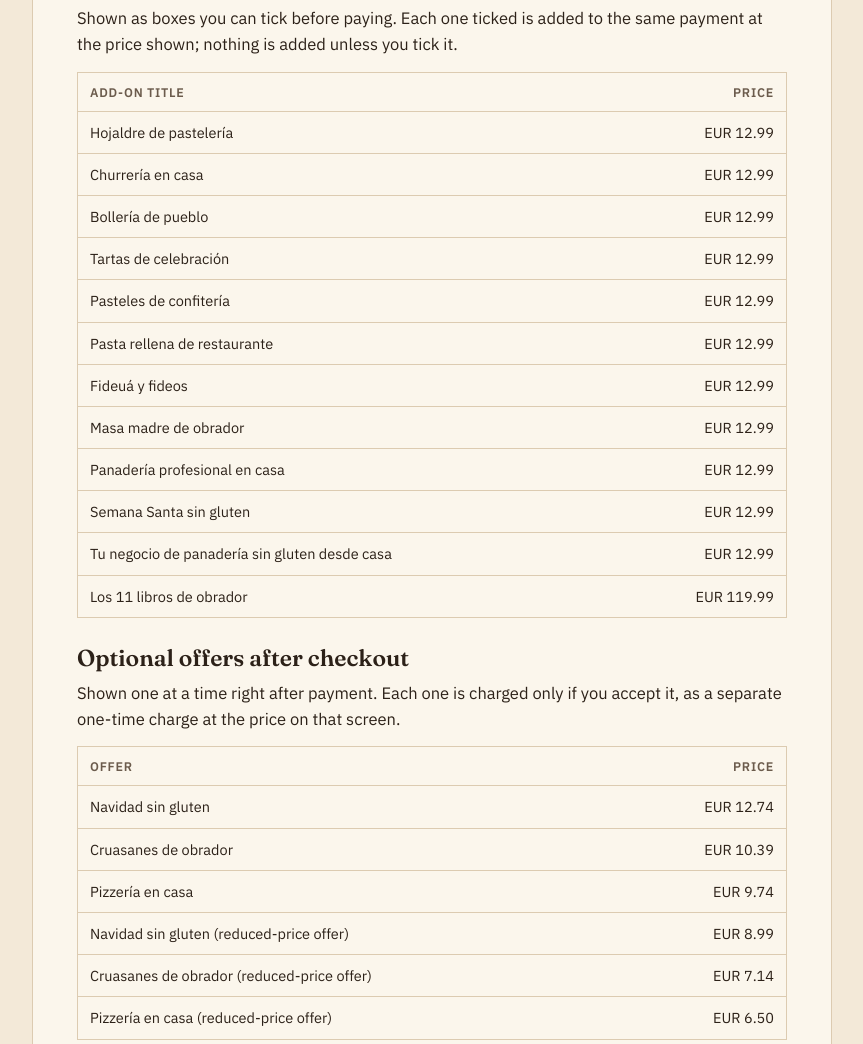
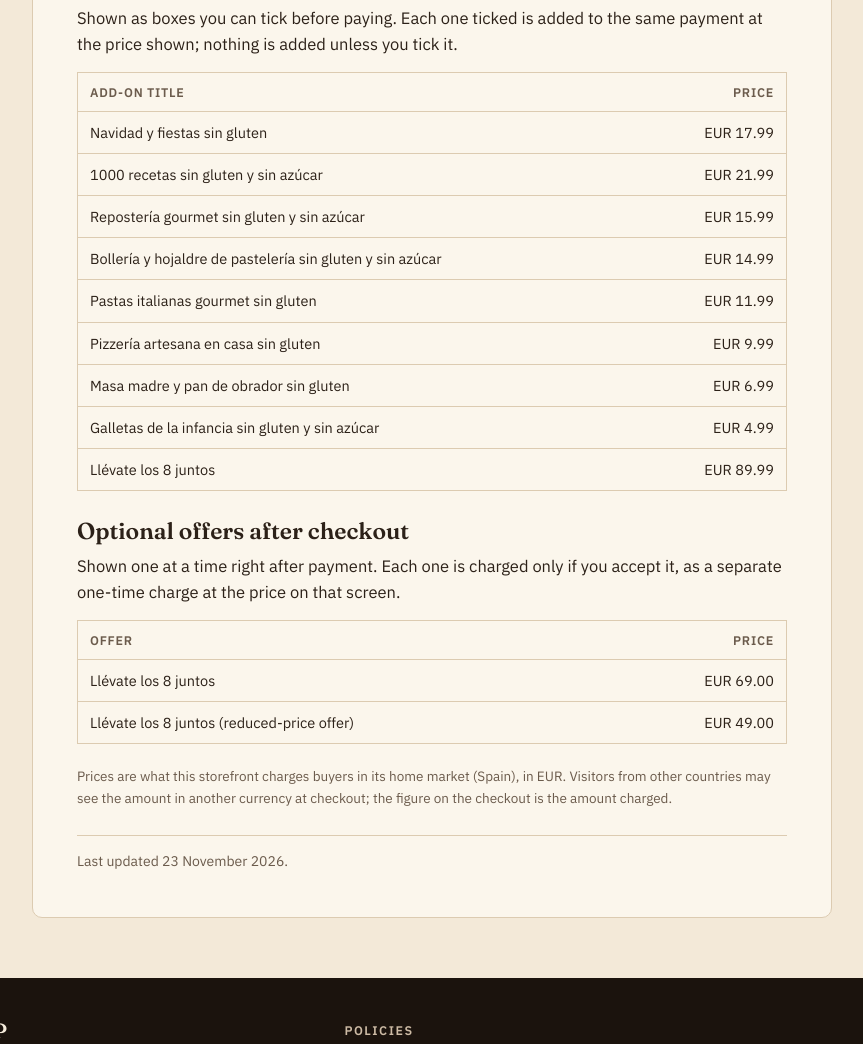
Before and after one commit to facusancheztulipani-gif/hascarp, a plain HTML site: page catalogue/laescueladelpan/index.html in a window 1280 px wide. Shown: the part 1349-2393 px from the top of the page, without its empty margins (208-1071 px from the left). Drawn offline with Linux system fonts and the light colour scheme.

Commit message:
Vigía de la LLC: catálogo al 23/11/2026
Generado por ~/herramientas/vigia-llc.py desde las tiendas vivas de Impultienda.

Co-Authored-By: Claude Opus 5.5 <noreply@anthropic.com>

```diff
--- a/catalogue/laescueladelpan/index.html
+++ b/catalogue/laescueladelpan/index.html
@@ -42,10 +42,10 @@
 <ul><li>Errores comunes y cómo arreglarlos</li><li>Pan que dura toda la semana</li><li>Plantillas para imprimir</li><li>Harinas y sustituciones</li><li>Tu pan con máquinas</li><li>Comidas y cenas sin gluten</li><li>Bocadillos, sándwiches y tostas</li><li>Salsas y untables</li><li>Nada se tira: el pan de ayer</li><li>Cocina sin gluten sin sustos</li></ul>
 <h2>Optional add-ons at checkout</h2>
 <p>Shown as boxes you can tick before paying. Each one ticked is added to the same payment at the price shown; nothing is added unless you tick it.</p>
-<table class="items"><thead><tr><th>Add-on title</th><th class="num">Price</th></tr></thead><tbody><tr><td>Hojaldre de pastelería</td><td class="num">EUR 12.99</td></tr><tr><td>Churrería en casa</td><td class="num">EUR 12.99</td></tr><tr><td>Bollería de pueblo</td><td class="num">EUR 12.99</td></tr><tr><td>Tartas de celebración</td><td class="num">EUR 12.99</td></tr><tr><td>Pasteles de confitería</td><td class="num">EUR 12.99</td></tr><tr><td>Pasta rellena de restaurante</td><td class="num">EUR 12.99</td></tr><tr><td>Fideuá y fideos</td><td class="num">EUR 12.99</td></tr><tr><td>Masa madre de obrador</td><td class="num">EUR 12.99</td></tr><tr><td>Panadería profesional en casa</td><td class="num">EUR 12.99</td></tr><tr><td>Semana Santa sin gluten</td><td class="num">EUR 12.99</td></tr><tr><td>Tu negocio de panadería sin gluten desde casa</td><td class="num">EUR 12.99</td></tr><tr><td>Los 11 libros de obrador</td><td class="num">EUR 119.99</td></tr></tbody></table>
+<table class="items"><thead><tr><th>Add-on title</th><th class="num">Price</th></tr></thead><tbody><tr><td>Navidad y fiestas sin gluten</td><td class="num">EUR 17.99</td></tr><tr><td>1000 recetas sin gluten y sin azúcar</td><td class="num">EUR 21.99</td></tr><tr><td>Repostería gourmet sin gluten y sin azúcar</td><td class="num">EUR 15.99</td></tr><tr><td>Bollería y hojaldre de pastelería sin gluten y sin azúcar</td><td class="num">EUR 14.99</td></tr><tr><td>Pastas italianas gourmet sin gluten</td><td class="num">EUR 11.99</td></tr><tr><td>Pizzería artesana en casa sin gluten</td><td class="num">EUR 9.99</td></tr><tr><td>Masa madre y pan de obrador sin gluten</td><td class="num">EUR 6.99</td></tr><tr><td>Galletas de la infancia sin gluten y sin azúcar</td><td class="num">EUR 4.99</td></tr><tr><td>Llévate los 8 juntos</td><td class="num">EUR 89.99</td></tr></tbody></table>
 <h2>Optional offers after checkout</h2>
 <p>Shown one at a time right after payment. Each one is charged only if you accept it, as a separate one-time charge at the price on that screen.</p>
-<table class="items"><thead><tr><th>Offer</th><th class="num">Price</th></tr></thead><tbody><tr><td>Navidad sin gluten</td><td class="num">EUR 12.74</td></tr><tr><td>Cruasanes de obrador</td><td class="num">EUR 10.39</td></tr><tr><td>Pizzería en casa</td><td class="num">EUR 9.74</td></tr><tr><td>Navidad sin gluten (reduced-price offer)</td><td class="num">EUR 8.99</td></tr><tr><td>Cruasanes de obrador (reduced-price offer)</td><td class="num">EUR 7.14</td></tr><tr><td>Pizzería en casa (reduced-price offer)</td><td class="num">EUR 6.50</td></tr></tbody></table>
+<table class="items"><thead><tr><th>Offer</th><th class="num">Price</th></tr></thead><tbody><tr><td>Llévate los 8 juntos</td><td class="num">EUR 69.00</td></tr><tr><td>Llévate los 8 juntos (reduced-price offer)</td><td class="num">EUR 49.00</td></tr></tbody></table>
 <p class="fine-note">Prices are what this storefront charges buyers in its home market (Spain), in EUR. Visitors from other countries may see the amount in another currency at checkout; the figure on the checkout is the amount charged.</p>
 <p class="updated">Last updated 23 November 2026.</p>
 </article></div></div>
```
Also changed, not shown: index.html (+1 -1 lines).
